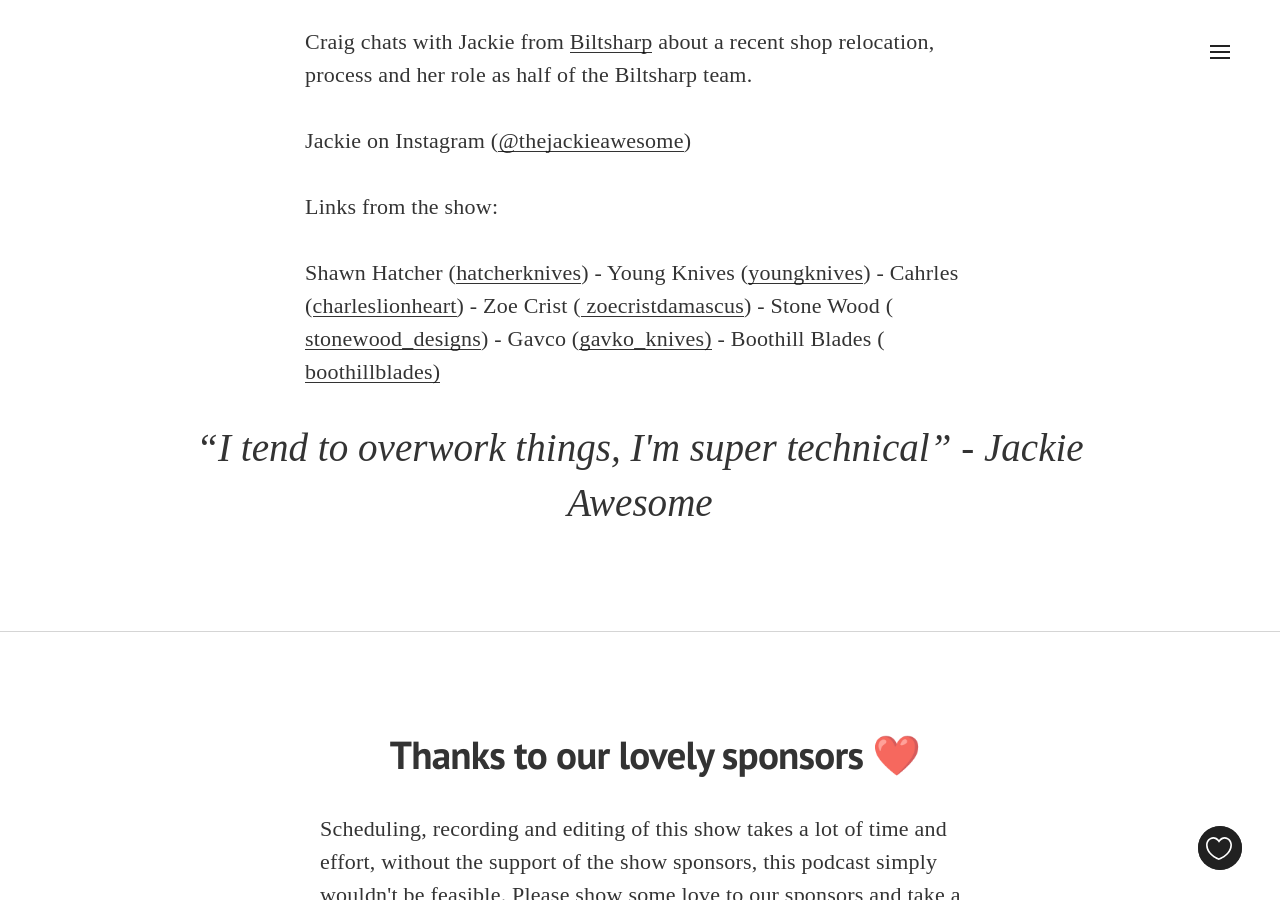
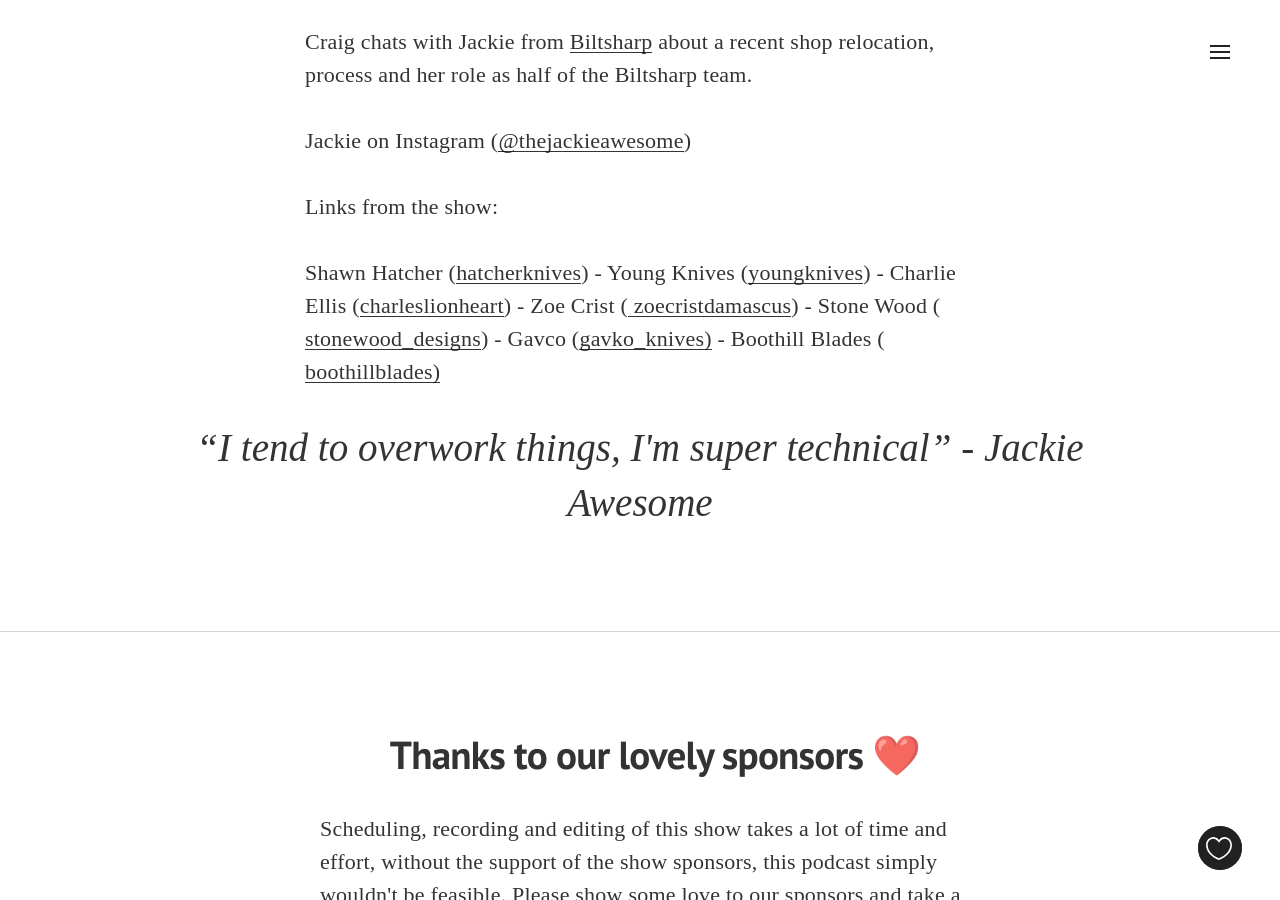
Before and after one commit to craiglockwood/knifetalk, a Jekyll site: the page built from _posts/2017-10-02-jackie-awesome.markdown, in a window 1280 px wide and 900 px high, scrolled down 768 px. Built offline with Jekyll 4.4.1, drawn with Linux system fonts in a browser that asks for light colours; nearby versions of some CDN libraries; some web fonts are replaced; Markdown is read by kramdown in place of the engine named in the settings.

Commit message:
Update 2017-10-02-jackie-awesome.markdown
typo fix

```diff
--- a/_posts/2017-10-02-jackie-awesome.markdown
+++ b/_posts/2017-10-02-jackie-awesome.markdown
@@ -24,6 +24,6 @@
 
   Links from the show:
 
-Shawn Hatcher (<a href="https://www.instagram.com/hatcherknives/">hatcherknives</a>) - Young Knives (<a href="https://www.instagram.com/youngknives">youngknives</a>) - Cahrles (<a href="https://www.instagram.com/charleslionheart">charleslionheart</a>) - Zoe Crist (<a href="https://www.instagram.com/zoecristdamascus/"> zoecristdamascus</a>) - Stone Wood (<a href="https://www.instagram.com/stonewood_designs/"> stonewood_designs</a>) - Gavco (<a href="https://www.instagram.com/gavko_knives/">gavko_knives)</a> - Boothill Blades (<a href="https://www.instagram.com/boothillblades/"> boothillblades)</a>
+Shawn Hatcher (<a href="https://www.instagram.com/hatcherknives/">hatcherknives</a>) - Young Knives (<a href="https://www.instagram.com/youngknives">youngknives</a>) - Charlie Ellis (<a href="https://www.instagram.com/charleslionheart">charleslionheart</a>) - Zoe Crist (<a href="https://www.instagram.com/zoecristdamascus/"> zoecristdamascus</a>) - Stone Wood (<a href="https://www.instagram.com/stonewood_designs/"> stonewood_designs</a>) - Gavco (<a href="https://www.instagram.com/gavko_knives/">gavko_knives)</a> - Boothill Blades (<a href="https://www.instagram.com/boothillblades/"> boothillblades)</a>
 
 <blockquote class="largeQuote">“I tend to overwork things, I'm super technical” - Jackie Awesome</blockquote>
```
